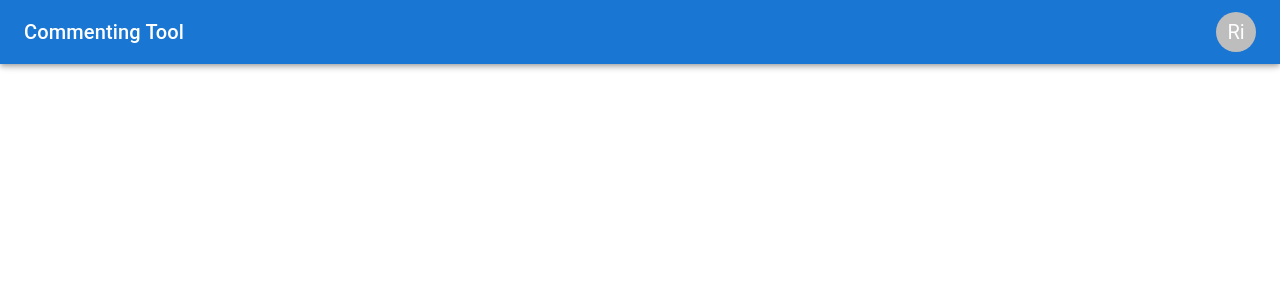
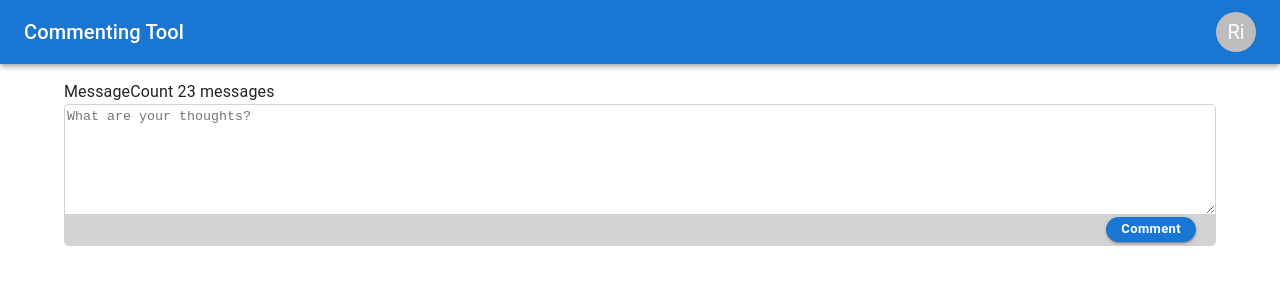
Before and after one commit to sergio-ponce-dominguez/commenting_tool, a React (Create React App) app: page / in a window 1280 px wide. Shown: the top 300 px of the page. Built offline with nearby package versions, Linux system fonts and the light colour scheme; the HTML template or start-up script is replaced by a standard one.

Commit message:
feat: creation of component for input comments

```diff
--- a/src/App.tsx
+++ b/src/App.tsx
@@ -19,6 +19,7 @@ import KeyboardArrowUpIcon from '@mui/icons-material/KeyboardArrowUp';
 import { getAllUser, getCurrentUser } from './redux/selectors/user.selector';
 import { useSelector } from 'react-redux';
 import { useTypedDispatch } from './utils/hooks';
+import Body from './components/Body';
 
 interface Props {
   window?: () => Window;
@@ -26,9 +27,8 @@ interface Props {
 }
 
 const ScrollTop: FC<Props> = (props) => {
-  const { children, window } = props;
   const trigger = useScrollTrigger({
-    target: window ? window() : undefined,
+    target: props.window ? props.window() : undefined,
     disableHysteresis: true,
     threshold: 100,
   });
@@ -53,7 +53,7 @@ const ScrollTop: FC<Props> = (props) => {
         role="presentation"
         sx={{ position: 'fixed', bottom: 16, right: 16 }}
       >
-        {children}
+        {props.children}
       </Box>
     </Zoom>
   );
@@ -127,7 +127,9 @@ const App: FC<Props> = (props) => {
       </AppBar>
       <Toolbar id="back-to-top-anchor" />
       <Container>
-        <Box sx={{ my: 2 }}>{/* {//TODO content} */}</Box>
+        <Box sx={{ my: 2 }}>
+          <Body />
+        </Box>
       </Container>
 
       <ScrollTop {...props}>
--- /dev/null
+++ b/src/components/Body.tsx
@@ -0,0 +1,12 @@
+import React, { FC } from 'react';
+import GlobalComment from './GlobalComment';
+
+const Body: FC = () => {
+  return (
+    <>
+      <GlobalComment />
+    </>
+  );
+};
+
+export default Body;
--- /dev/null
+++ b/src/components/GlobalComment.tsx
@@ -0,0 +1,15 @@
+import React, { FC } from 'react';
+import { Box } from '@mui/system';
+import MessageCount from './MessageCount';
+import MessageInput from './MessageInput';
+
+const GlobalComment: FC = () => {
+  return (
+    <Box>
+      <MessageCount />
+      <MessageInput buttonText="Comment" />
+    </Box>
+  );
+};
+
+export default GlobalComment;
--- /dev/null
+++ b/src/components/MessageCount.tsx
@@ -0,0 +1,8 @@
+import React, { FC } from 'react';
+import { Box } from '@mui/system';
+
+const MessageCount: FC = () => {
+  return <Box>MessageCount 23 messages</Box>;
+};
+
+export default MessageCount;
--- /dev/null
+++ b/src/components/MessageInput.tsx
@@ -0,0 +1,97 @@
+import React, { FC } from 'react';
+import { Box } from '@mui/system';
+import { TextareaAutosize } from '@mui/base';
+import { Button } from '@mui/material';
+
+interface Props {
+  /**
+   * Text to display in the action button, by example 'comment' or 'reply'
+   */
+  buttonText?: string;
+  /**
+   * called with the input text when the action button is clicked
+   */
+  onSubmit?: (message: string) => void;
+  /**
+   * if defined a cancel button is showed and the callback is called when the cancel button is clicked
+   */
+  onCancel?: () => void;
+}
+
+const MessageInput: FC<Props> = (props) => {
+  const [message, setMessage] = React.useState<string>('');
+
+  const onSubmit = () => {
+    if (props.onSubmit) {
+      props.onSubmit(message);
+      setMessage('');
+    }
+  };
+
+  const onCancel = () => {
+    if (props.onCancel) {
+      props.onCancel();
+      setMessage('');
+    }
+  };
+
+  return (
+    <Box>
+      <TextareaAutosize
+        style={{
+          minWidth: '100%',
+          maxWidth: '100%',
+          minHeight: '138px',
+          overflow: 'auto',
+          lineHeight: 'inherit',
+          borderRadius: 5,
+          borderColor: 'lightgray',
+          borderBottomWidth: '32px',
+        }}
+        aria-label="textarea"
+        placeholder="What are your thoughts?"
+        value={message}
+        onChange={(e) => setMessage(e.target.value)}
+      />
+      <Box sx={{ float: 'right', bottom: 36, right: 20, position: 'relative' }}>
+        {props.onCancel && (
+          <Button
+            variant="text"
+            size="small"
+            color="primary"
+            style={{
+              textTransform: 'none',
+              height: 25,
+              borderRadius: 50,
+              paddingLeft: 15,
+              paddingRight: 15,
+              fontWeight: 'bold',
+              marginRight: 20,
+            }}
+            onClick={onCancel}
+          >
+            Cancel
+          </Button>
+        )}
+        <Button
+          variant="contained"
+          size="small"
+          color="primary"
+          style={{
+            textTransform: 'none',
+            height: 25,
+            borderRadius: 50,
+            paddingLeft: 15,
+            paddingRight: 15,
+            fontWeight: 'bold',
+          }}
+          onClick={onSubmit}
+        >
+          {props.buttonText || 'Action'}
+        </Button>
+      </Box>
+    </Box>
+  );
+};
+
+export default MessageInput;
```
Also changed, not shown: 1 other file (tests, documents, lock files or other folders).
